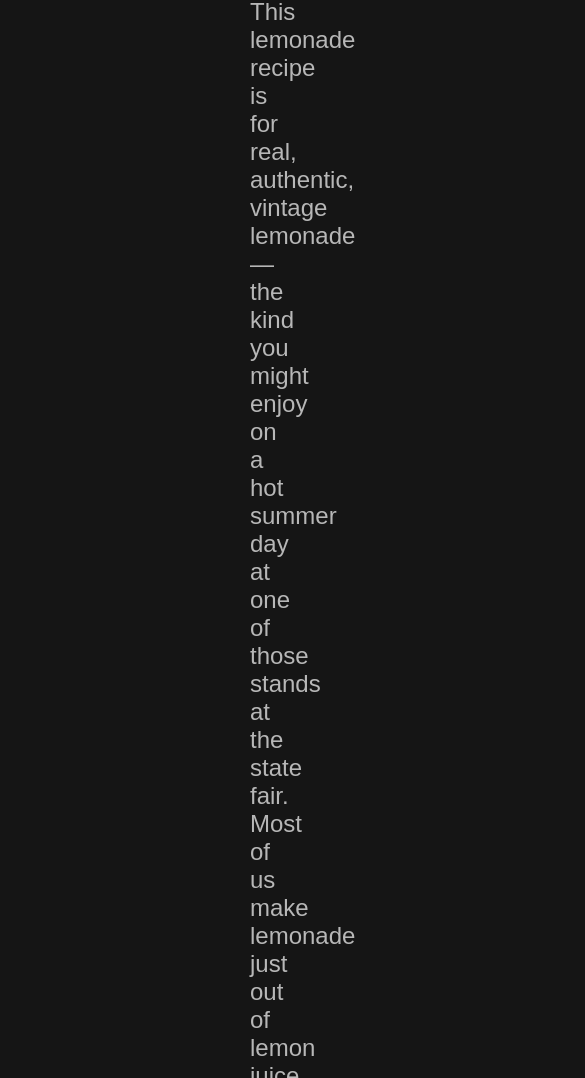
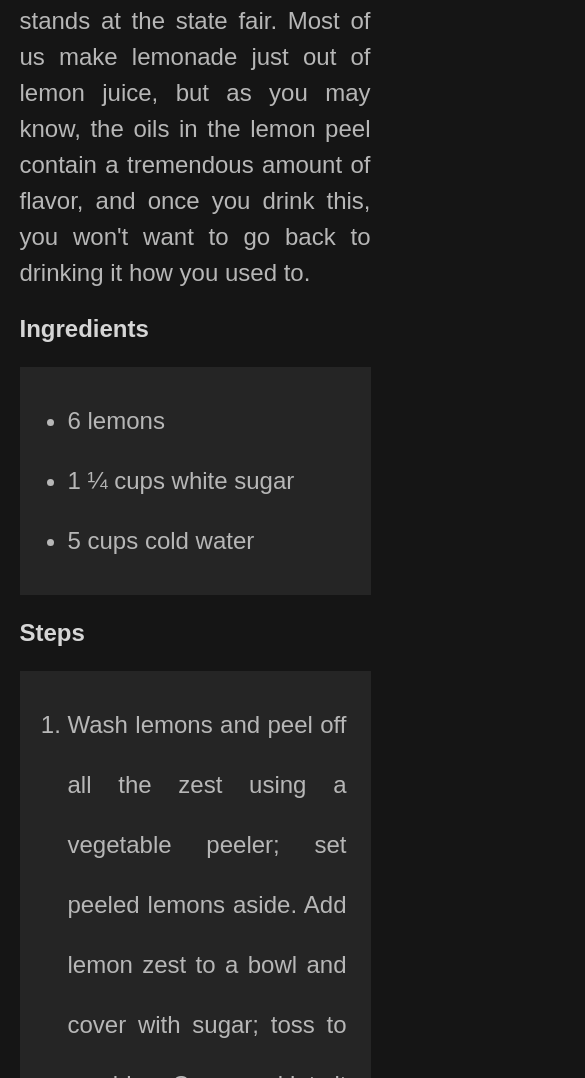
Before and after one commit to aycollapse/odin-recipes, a plain HTML site: page recipes/lemonade.html in a window 390 px wide. Shown: the part 570-1648 px from the top of the page, 585 px wide, since content can reach past the window. Drawn offline with Linux system fonts and the light colour scheme.

Commit message:
added responsive layout with relative units (might still have some problems)

```diff
--- a/recipes/lemonade.html
+++ b/recipes/lemonade.html
@@ -2,7 +2,7 @@
 <html lang="en">
 <head>
     <meta charset="UTF-8">
-    <meta name="viewport" content="width=device-width, initial-scale=1.0">
+    <!-- <meta name="viewport" content="width=device-width, initial-scale=1.0"> -->
     <title>Lemonade</title>
     <link rel="stylesheet" href="../style.css"/>
 </head>
--- a/style.css
+++ b/style.css
@@ -1,20 +1,19 @@
 body {
     background-color: rgb(21, 21, 21);
     font-family: Arial, Helvetica, sans-serif;
-    margin-left: 250px;
-    margin-right: 250px;
-    margin-top: 50px;
-    margin-bottom: 150px;
+    width: 45em;
+    max-width: 90%;
+    margin: 0 auto;
 }
 
 h1 {
-    font-size: 72px;
+    font-size: 3rem;
     font-weight: bold;
     color: white;
 }
 
 h2 {
-    font-size: 30px;
+    font-size: 1.5rem;
     color: rgb(214, 214, 214);
 }
 
@@ -22,10 +21,11 @@ a {
     color: inherit;
 }
 
+/* Homepage */
 .recipelist {
     background-color: rgb(37, 37, 37);
-    font-size: 25px;
-    line-height: 40px;
+    font-size: 1.5rem;
+    line-height: 2.5em;
 }
 
 .home-redirect,.recipelist{
@@ -33,18 +33,33 @@ a {
     font-weight: bold;
 }
 
+/* Recipe Description */
+.description-para{
+    line-height: 1.5em;
+}
+
 .description-para,.ingredients-list,.steps-list {
     font-size: 24px;
     color: rgb(183, 183, 183);
+    text-align: justify;
+    text-justify:auto;
+}
+
+.ingredients-list {
+    text-align: left;
+    word-wrap: break-word;
 }
 
 .ingredients-list,.steps-list {
-    line-height: 50px;
+    line-height: 2.5em;
     background-color: rgb(37, 37, 37);
+    padding: 1em 1em 1em 2em;
+
 }
 
 img {
     border-radius: 20px;
-    height: 300px;
+    max-height: 400px;
     width: auto;
+    max-width: 100%;
 }
```
Also changed, not shown: index.html (+1 -0 lines), recipes/greek-yogurt.html (+1 -1 lines), recipes/mac-and-cheese.html (+1 -0 lines).
